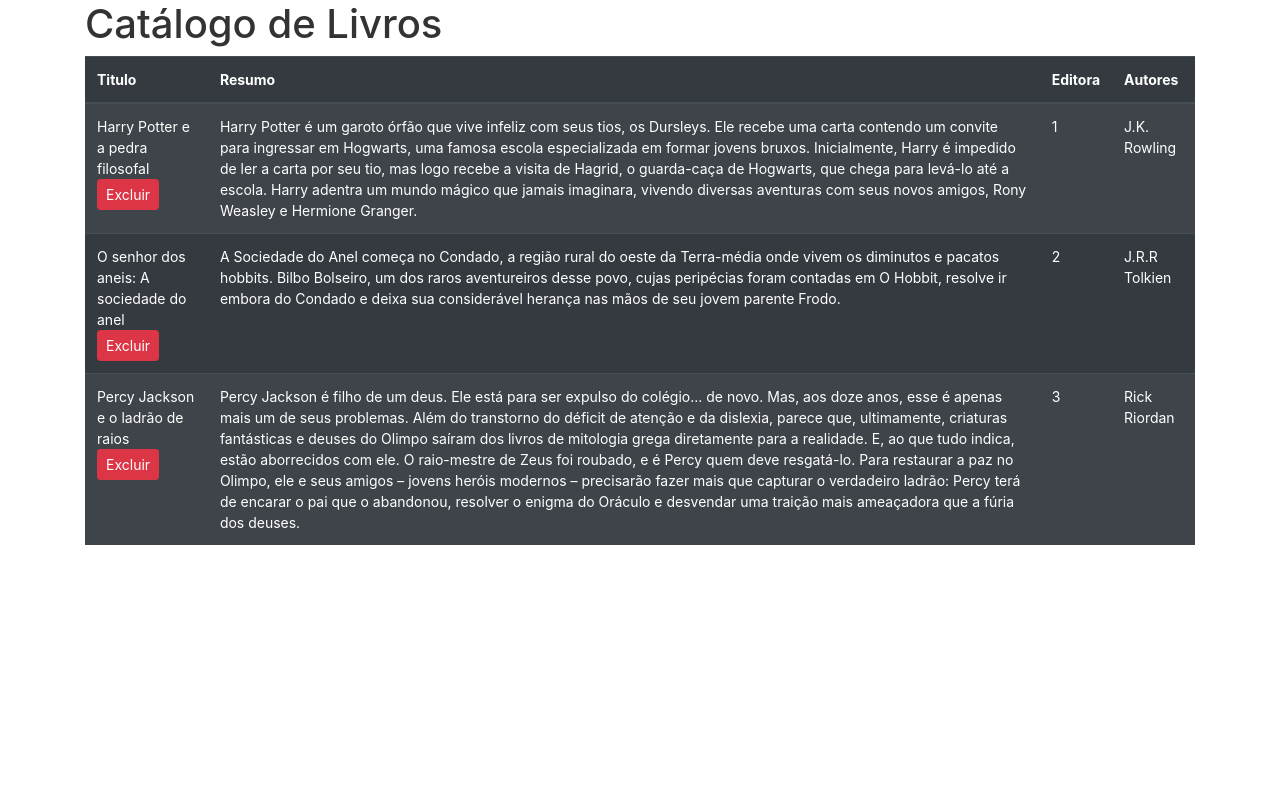
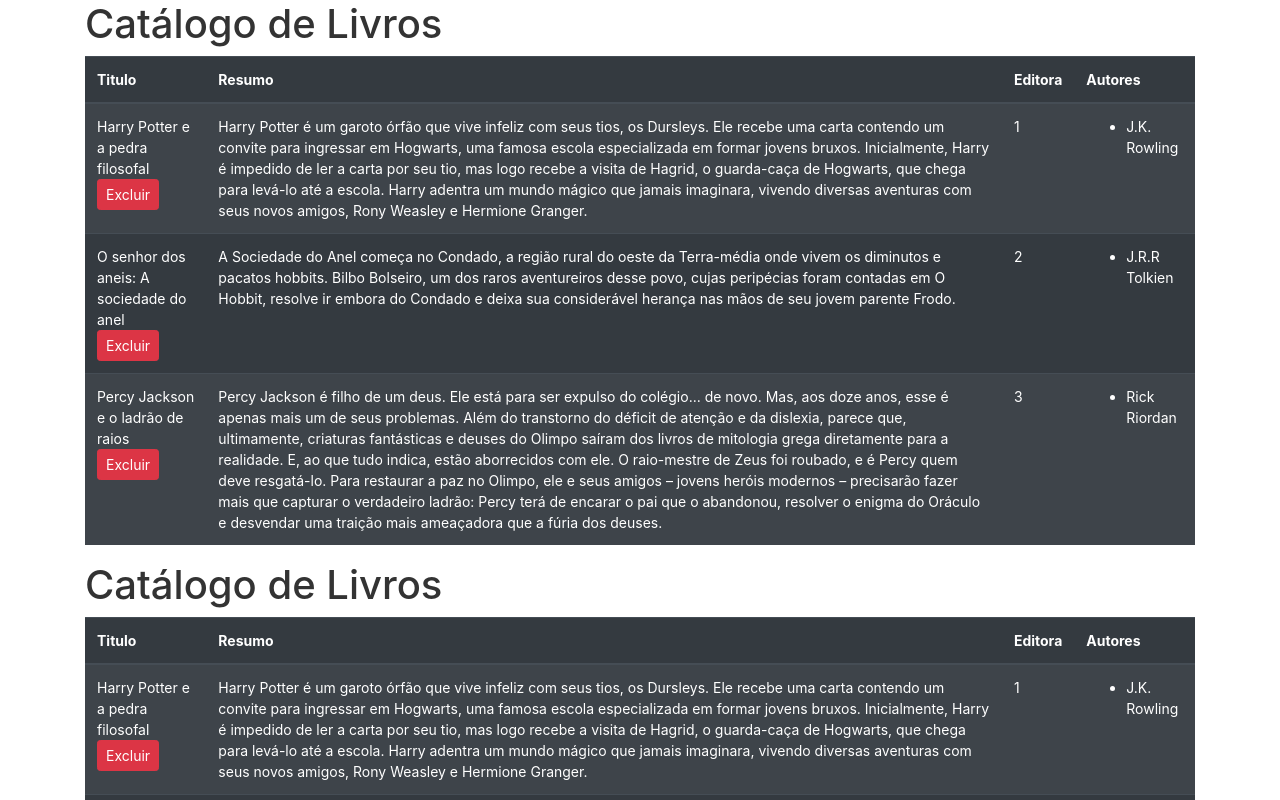
Before and after one commit to RuanF7/livros-angular, an Angular app: page /lista in a window 1280 px wide. Before the commit this address led to /. Shown: the top 800 px of the page. Built offline with nearby package versions, Linux system fonts and the light colour scheme.

Commit message:
feat: path

```diff
--- a/src/app/app-routing.module.ts
+++ b/src/app/app-routing.module.ts
@@ -1,7 +1,13 @@
 import { NgModule } from '@angular/core';
 import { RouterModule, Routes } from '@angular/router';
+import { LivroListaComponent } from './livro-lista/livro-lista.component';
+import { LivroDadosComponent } from './livro-dados/livro-dados.component';
 
-const routes: Routes = [];
+
+const routes: Routes = [
+  { path: 'lista', component: LivroListaComponent},
+  { path: 'dados', component: LivroDadosComponent}
+];
 
 @NgModule({
   imports: [RouterModule.forRoot(routes)],
--- a/src/app/app.module.ts
+++ b/src/app/app.module.ts
@@ -7,6 +7,7 @@
 import { LivroDadosComponent } from './livro-dados/livro-dados.component';
 import { ControleEditoraService } from './ControleEditora.service';
 import { ControleLivrosService } from './ControleLivros.service';
+import { FormsModule } from '@angular/forms';
 
 @NgModule({
   declarations: [
@@ -16,7 +17,8 @@
   ],
   imports: [
     BrowserModule,
-    AppRoutingModule
+    AppRoutingModule,
+    FormsModule
   ],
   providers: [ControleEditoraService, ControleLivrosService],
   bootstrap: [AppComponent]
--- a/src/app/livro-lista/livro-lista.component.html
+++ b/src/app/livro-lista/livro-lista.component.html
@@ -21,7 +21,7 @@
 
           </td>
           <td>{{livro.resumo}}</td>
-          <td>{{livro.codEditora}}</td>
-          <td>{{livro.autores}}</td>
+          <td>{{(livro.codEditora)}}</td>
+          <td><ul><li>{{livro.autores}}</li></ul></td>
         </tr>
       </tbody>
--- a/src/app/livro-lista/livro-lista.component.ts
+++ b/src/app/livro-lista/livro-lista.component.ts
@@ -15,6 +15,7 @@
     { nome: 'HarperCollins', codEditora: 2 },
     { nome: 'Intrínseca', codEditora: 3 }
   ];
+
 
   livros: Livro[] = [
     {
@@ -56,4 +57,5 @@
    this.livros = this.servLivros.remove(this.livros, livro);
   }
 
+
 }
```
